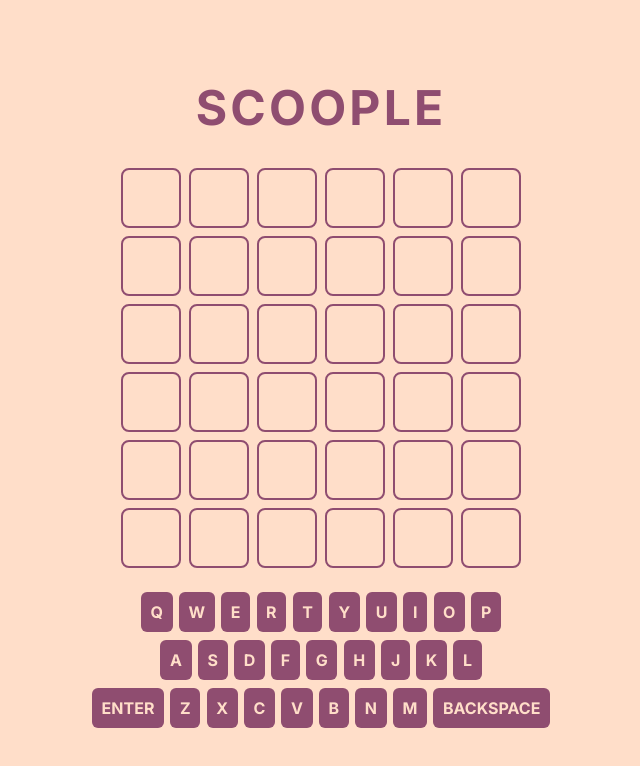
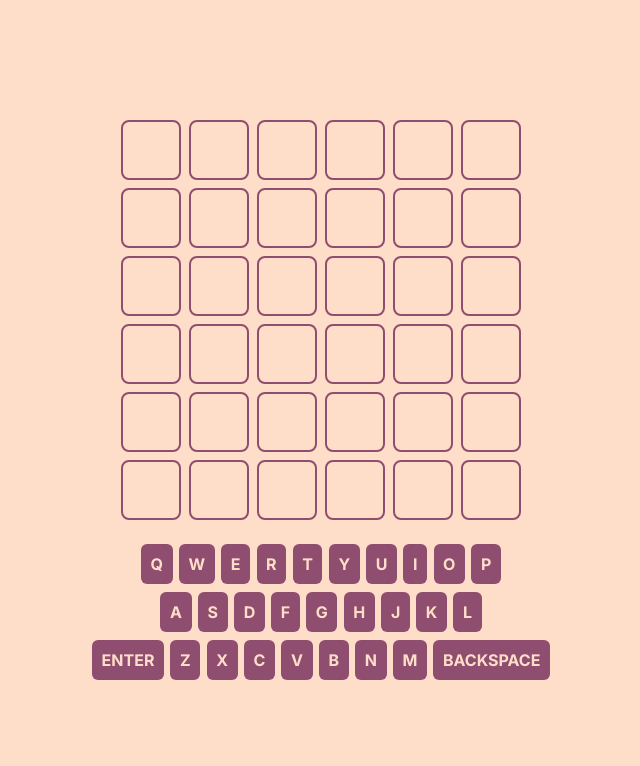
Before and after one commit to Tispy-Bacon/Scoople, a plain HTML site: page index.html in a window 1280 px wide. Shown: the whole page, without its empty margins (319-959 px from the left). Drawn offline with nearby package versions, Linux system fonts and the light colour scheme.

Commit message:
no title

```diff
--- a/index.html
+++ b/index.html
@@ -24,13 +24,6 @@
             flex-direction: column;
             align-items: center;
             gap: 1.5rem;
-        }
-
-        .title {
-            font-size: 3rem;
-            font-weight: 700;
-            text-transform: uppercase;
-            letter-spacing: 0.2rem;
         }
 
         .grid-container {
@@ -170,7 +163,6 @@
 </head>
 <body class="bg-[#ffdec9]">
     <div class="container">
-        <h1 class="title">Scoople</h1>
         <div id="game-grid" class="grid-container"></div>
         <div id="keyboard" class="keyboard-container"></div>
     </div>
```
